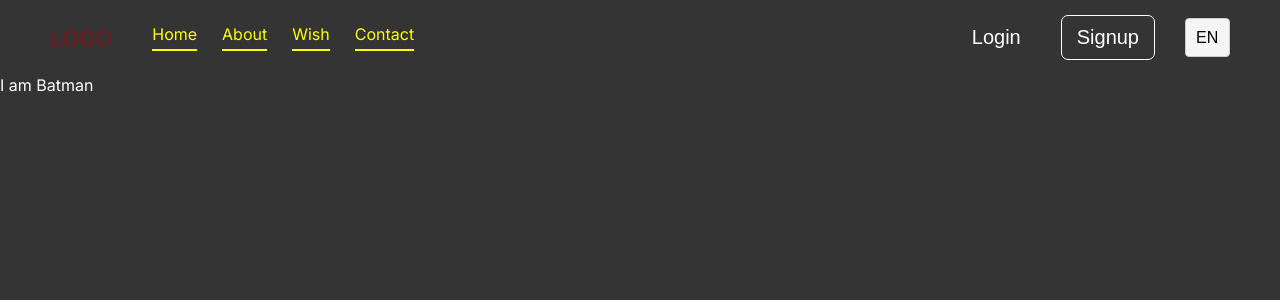
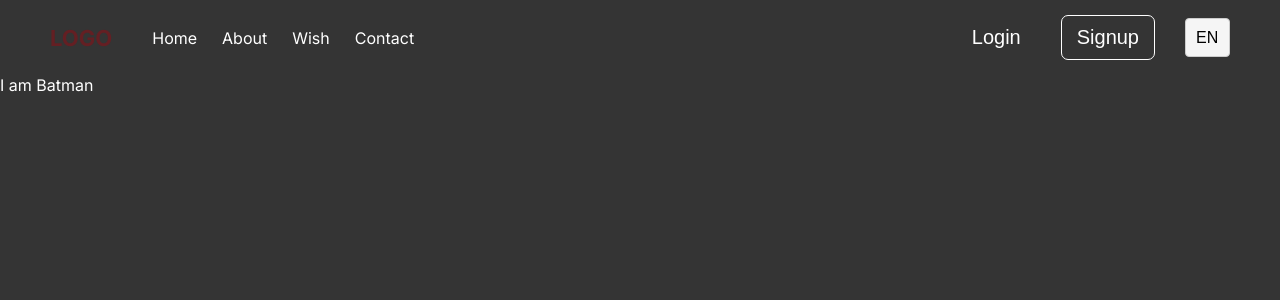
Before and after one commit to noor-ridha/e-commerce, a Next.js app in the folder client/: page / in a window 1280 px wide. Shown: the top 300 px of the page. Built offline with nearby package versions, Linux system fonts and the light colour scheme.

Commit message:
front-end\ fix a minor bug in the navbar

```diff
--- a/client/app/components/Navbar/Navbar.scss
+++ b/client/app/components/Navbar/Navbar.scss
@@ -153,7 +153,7 @@
   }
 }
 
-.active {
+.desktop-active {
   color: yellow;
   border-bottom: 2px solid yellow;
   padding-bottom: 5px;
--- a/client/app/components/Navbar/Navbar.tsx
+++ b/client/app/components/Navbar/Navbar.tsx
@@ -23,7 +23,7 @@ const Navbar = () => {
           <h1 className='desktop-nav__left__logo'>LOGO</h1>
           <ul className='desktop-nav__left__list'>
             {['Home', 'About', 'Wish', 'Contact'].map((item, index) => (
-              <li key={index} className={`desktop-nav__left__list__items ${currentRoute === `/` && 'active'}`}>
+              <li key={index} className={`desktop-nav__left__list__items ${currentRoute === `/${item}` && 'desktop-active'}`}>
                 <Link href={`/${item}`}>{item}</Link>
               </li>
             ))}
```
